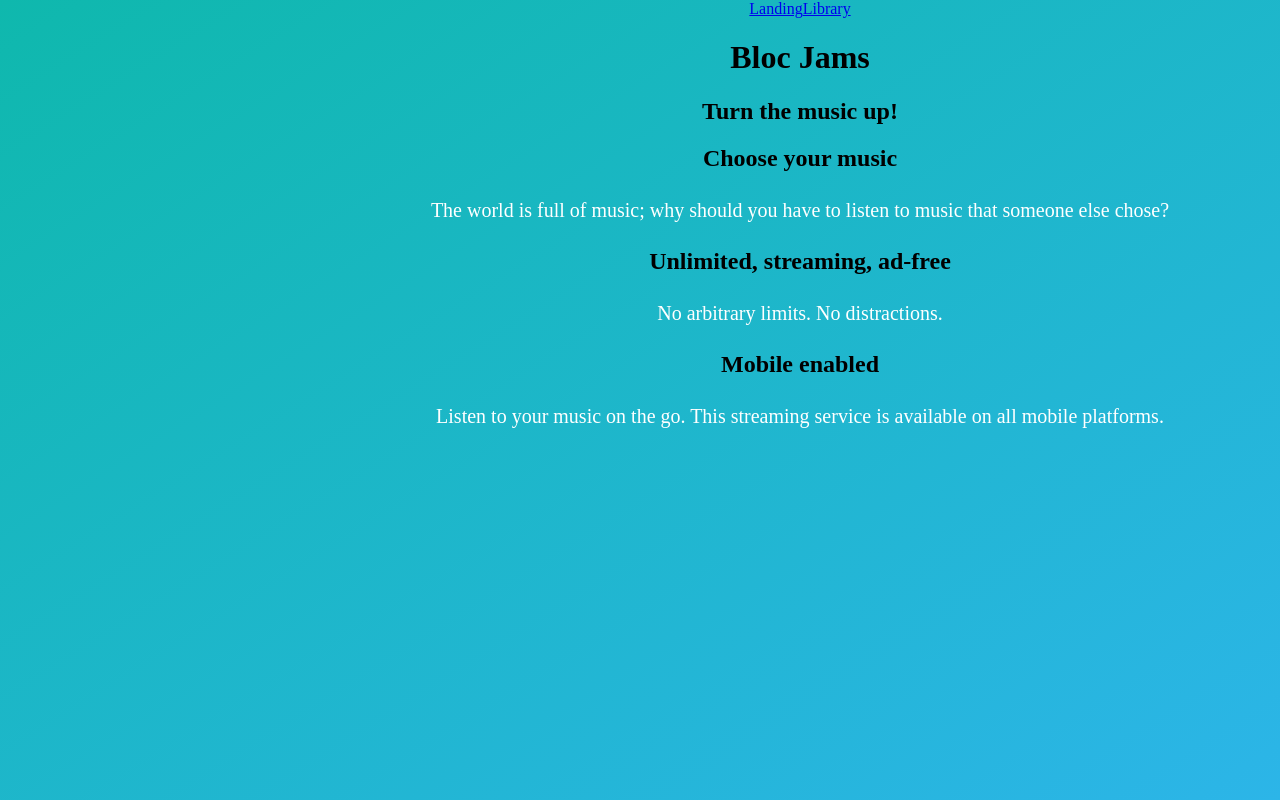
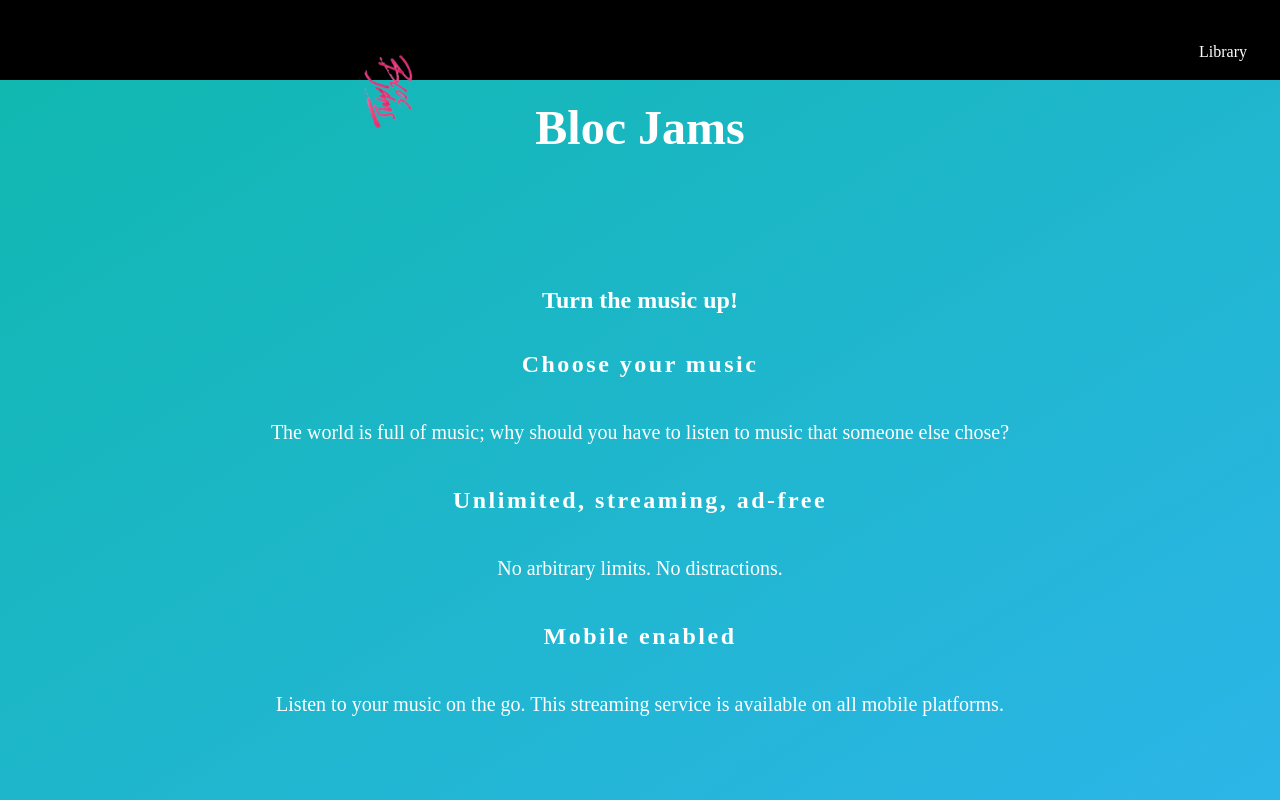
Before and after one commit to mcbeauregard/bloc-jams-react, a React (Create React App) app: page / in a window 1280 px wide. Shown: the top 800 px of the page. Built offline with nearby package versions, Linux system fonts and the light colour scheme.

Commit message:
top bar nav: in progress

```diff
--- a/src/App.css
+++ b/src/App.css
@@ -1,21 +1,18 @@
 .App {
   text-align: center;
+  width: 100%
 }
 
 .App-logo {
   animation: App-logo-spin infinite 20s linear;
   height: 80px;
-}
-
-.App-header {
-  background-color: #222;
-  height: 150px;
-  padding: 20px;
-  color: white;
+  margin-top: 0px
 }
 
 .App-title {
+  font-family: 'Avenir Next';
   font-size: 1.5em;
+  color: white;
 }
 
 .App-intro {
@@ -26,3 +23,56 @@
   from { transform: rotate(0deg); }
   to { transform: rotate(360deg); }
 }
+
+h1 {
+  font-family: 'Avenir Next';
+  color: white;
+  margin-top: 0px;
+  padding-top: 100px;
+}
+
+.topbar {
+  position: absolute;
+  padding: 0px 317px;
+  margin-top: 0px;
+  background-color: black;
+}
+
+.topbar-left {
+  float: left;
+}
+
+.topbar-right {
+  float: right;
+}
+
+nav {
+  width: 950px;
+  margin: 0 auto;
+}
+
+nav a {
+  display: inline-block;
+  padding: 0 20px;
+  float: left;
+  position: relative;
+  top: 52px;
+  transform: translateY(-50%);
+}
+
+nav a {
+  text-decoration: none;
+  color: white;
+  font-family: 'Avenir Next';
+}
+
+
+nav a img {
+  width: 75px;
+}
+
+.hero {
+  color: #4D4B56;
+  padding: 80px 150px 80px 150px;
+  max-width: 736px;
+}
--- a/src/App.js
+++ b/src/App.js
@@ -10,11 +10,19 @@ class App extends Component {
     return (
       <div className="App">
       <header>
+        <div className="topbar">
         <nav>
-          <Link to='/'>Landing</Link>
+          <div className="topbar-left">
+          <Link className='App-logo' to='/'><img src='./../assets/images/bloc_jams_logo.png'/></Link>
+          </div>
+          <div className="topbar-right">
           <Link to='/library'>Library</Link>
+          </div>
         </nav>
+        </div>
+        <div class="App-title">
         <h1>Bloc Jams</h1>
+        </div>
       </header>
       <main>
         <Route exact path="/" component={Landing} />
--- a/src/index.css
+++ b/src/index.css
@@ -1,12 +1,17 @@
 /*------Basic------*/
 
 body {
-  padding: 0 200px;
-  width: 1200px;
   margin: 0 auto;
   background: linear-gradient(to bottom right, #0fb8ad, #2cb5e8);
   background-repeat: no-repeat;
   background-attachment: fixed;
+}
+
+h2 {
+  font-family: 'Avenir Next';
+  color: white;
+  letter-spacing: 2.5px;
+  line-height: 2.5em;
 }
 
 p {
@@ -15,3 +20,10 @@ p {
   color: white;
   line-height: 1.8em;
 }
+
+p {
+  font-family: 'Avenir Next';
+  font-size: 20px;
+  color: white;
+  line-height: 1.8em;
+}
```
